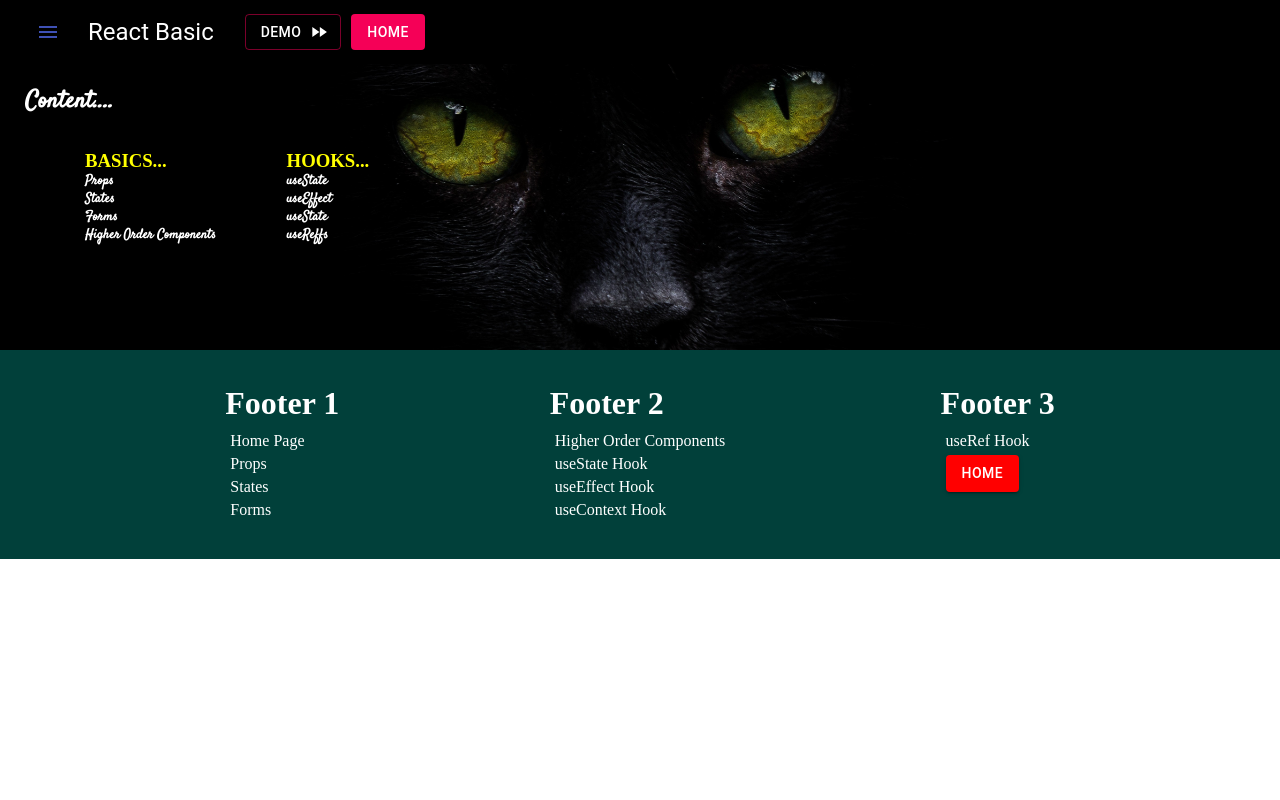
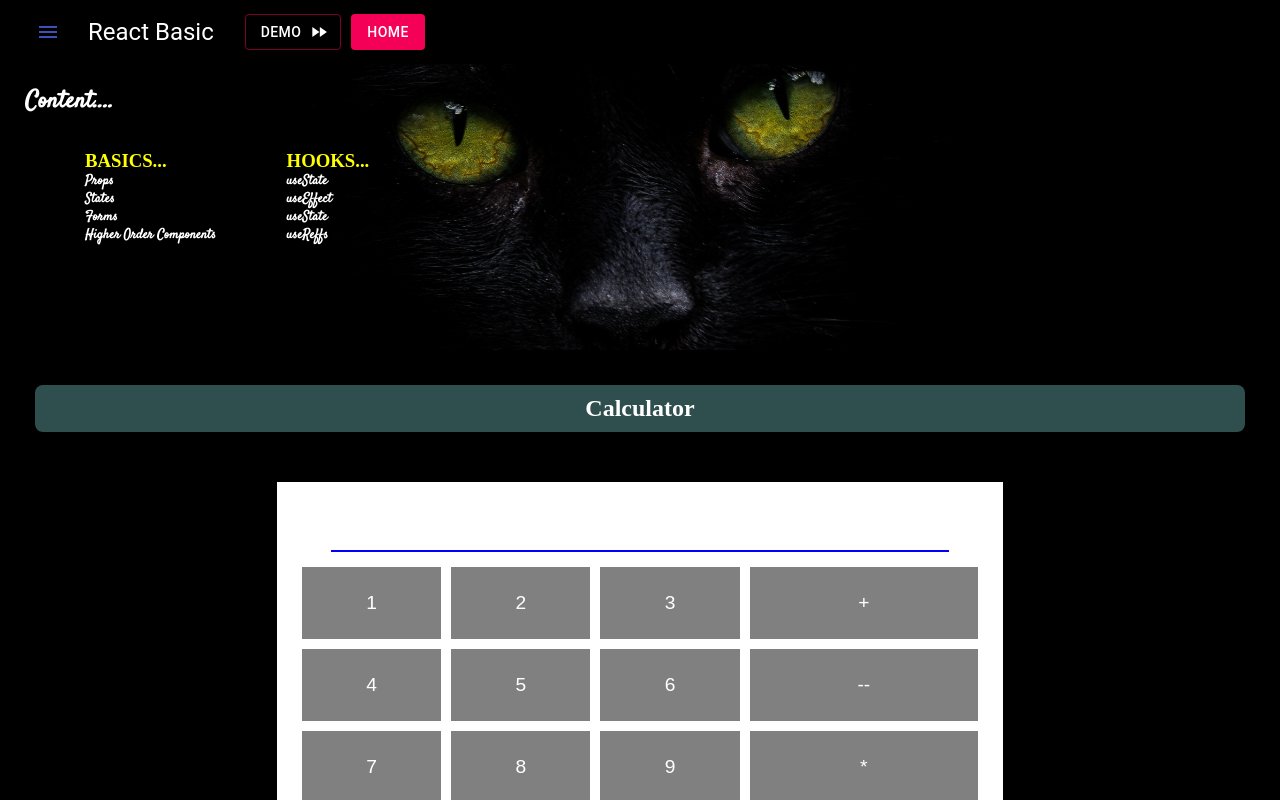
Before and after one commit to Dileepa-Bandara/React-basic, a React (Create React App) app: page /state in a window 1280 px wide. Shown: the top 800 px of the page. Built offline with nearby package versions, Linux system fonts and the light colour scheme.

Commit message:
create state calculator interface

```diff
--- a/src/App.js
+++ b/src/App.js
@@ -9,6 +9,7 @@ import "./scss/app.scss";
 import FooterCom from "./components/FooterCom";
 import { Route, Switch } from "react-router-dom";
 import PropsCom from "./components/PropsCom.jsx";
+import StateCom from "./components/StateCom.jsx";
 
 function App() {
   console.log(data);
@@ -26,6 +27,7 @@ function App() {
           <Switch>
             <Route exact path="/" component={HelloWorld}></Route>
             <Route exact path="/props" component={() => PropsCom(data)}></Route>
+            <Route exact path="/state" component={StateCom}></Route>
           </Switch>
         </Grid>
         <Grid container>
--- a/src/components/NavBar.jsx
+++ b/src/components/NavBar.jsx
@@ -111,7 +111,10 @@ function NavBar(props) {
               Home
             </Link>
             <Link to="/props" className={classes.link}>
-              Props
+              Profile(props)
+            </Link>
+            <Link to="/state" className={classes.link}>
+              Calculator(state)
             </Link>
           </CardContent>
         </Card>
--- /dev/null
+++ b/src/components/StateCom.jsx
@@ -0,0 +1,68 @@
+import React, { useState } from "react";
+import "../scss/state.scss";
+
+function StateCom() {
+  const [answer, setAnswer] = useState("");
+  const [input, setInput] = useState([]);
+  console.log(input);
+
+  let string = input.toString();
+  console.log(string);
+  return (
+    <div className="state_container">
+      <div className="state">
+        <h2>Calculator</h2>
+        <div className="calc">
+          <div className="display">
+            <input type="text" value={string} />
+          </div>
+          <div className="row1">
+            <button
+              style={{ flex: 0.5 }}
+              onClick={() => setInput([...input, 1])}
+            >
+              1
+            </button>
+            <button
+              style={{ flex: 0.5 }}
+              onClick={() => setInput([...input, 2])}
+            >
+              2
+            </button>
+            <button
+              style={{ flex: 0.5 }}
+              onClick={() => setInput([...input, 3])}
+            >
+              3
+            </button>
+            <button
+              style={{ flex: 1 }}
+              onClick={() => setInput([...input, "+"])}
+            >
+              +
+            </button>
+          </div>
+          <div className="row1">
+            <button style={{ flex: 0.5 }}>4</button>
+            <button style={{ flex: 0.5 }}>5</button>
+            <button style={{ flex: 0.5 }}>6</button>
+            <button style={{ flex: 1 }}>--</button>
+          </div>
+          <div className="row1">
+            <button style={{ flex: 0.5 }}>7</button>
+            <button style={{ flex: 0.5 }}>8</button>
+            <button style={{ flex: 0.5 }}>9</button>
+            <button style={{ flex: 1 }}>*</button>
+          </div>
+          <div className="row1">
+            <button style={{ flex: 0.5 }}>0</button>
+            <button style={{ flex: 0.5 }}>/</button>
+            <button style={{ flex: 0.5 }}>=</button>
+          </div>
+        </div>
+      </div>
+    </div>
+  );
+}
+
+export default StateCom;
--- a/src/scss/props.scss
+++ b/src/scss/props.scss
@@ -27,7 +27,7 @@
   width: 100%;
   left: 0;
   top: 0;
-  opacity: 0.5;
+  opacity: 0.7;
 }
 .content {
   color: white;
--- /dev/null
+++ b/src/scss/state.scss
@@ -0,0 +1,72 @@
+@import "./basic.scss";
+
+* {
+  @include basic();
+}
+
+.state_container {
+  background: black;
+  color: white;
+  padding: 35px;
+  width: 100%;
+}
+.state {
+  display: flex;
+  justify-content: center;
+  flex-direction: column;
+  align-content: center;
+  align-items: center;
+}
+.state h2 {
+  text-align: center;
+  background: darkslategray;
+  padding: 10px;
+  width: 100%;
+  margin-bottom: 50px;
+  border-radius: 8px;
+  &:hover {
+    background: green;
+  }
+}
+.calc {
+  background-color: white;
+  display: flex;
+  flex-direction: column;
+
+  justify-content: center;
+  padding: 20px;
+  width: 60%;
+}
+.display {
+  display: flex;
+  flex-direction: row;
+  justify-content: center;
+}
+.display input {
+  width: 90%;
+  height: 50px;
+  padding: 10px;
+  border: none;
+  border-bottom: 2px solid blue;
+  font-size: larger;
+  margin-bottom: 10px;
+}
+
+.row1 {
+  display: flex;
+  flex-direction: row;
+  justify-content: space-evenly;
+}
+
+.row1 button {
+  padding: 25px;
+  border: none;
+  background: grey;
+  color: white;
+  margin: 5px;
+  font-size: larger;
+}
+
+.row1 button:hover {
+  background: black;
+}
```
Also changed, not shown: src/components/FormCom.jsx (added, +11 -0 lines).
